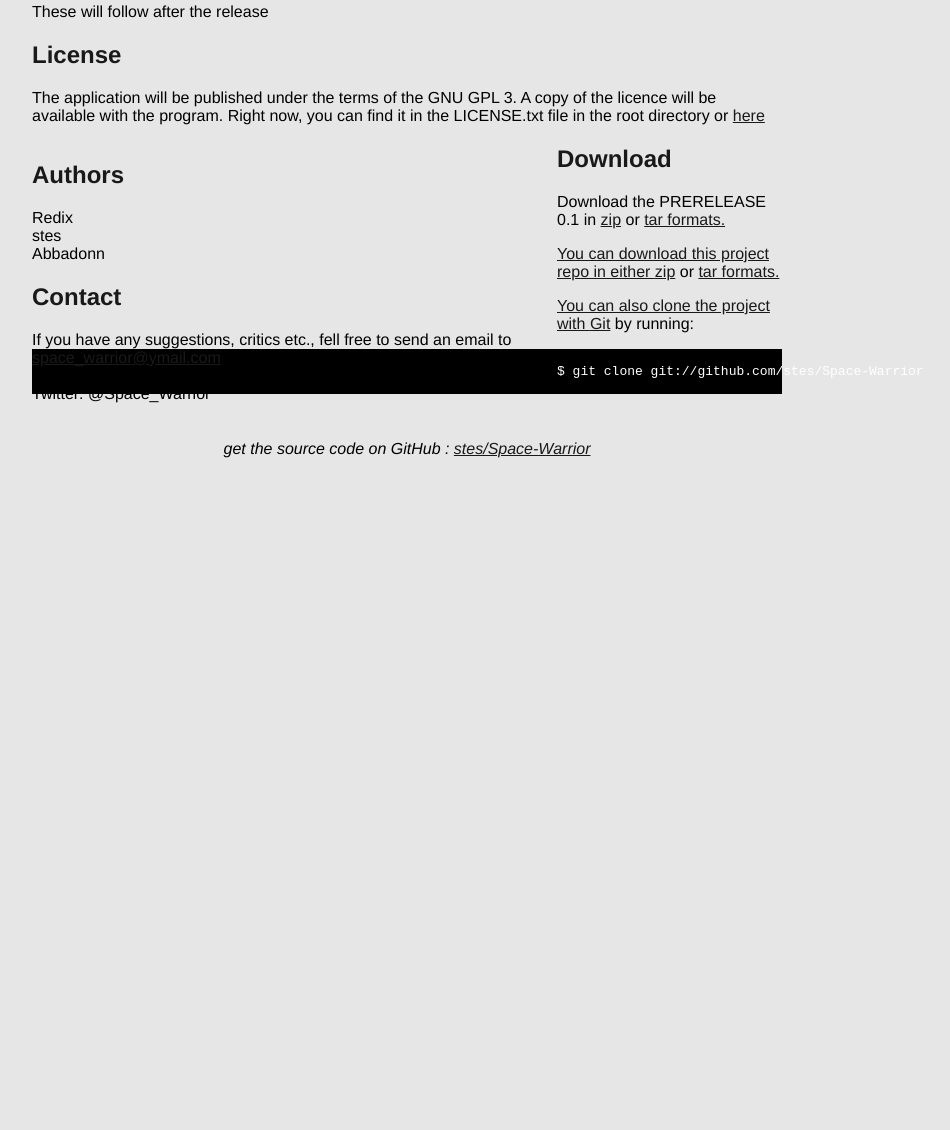
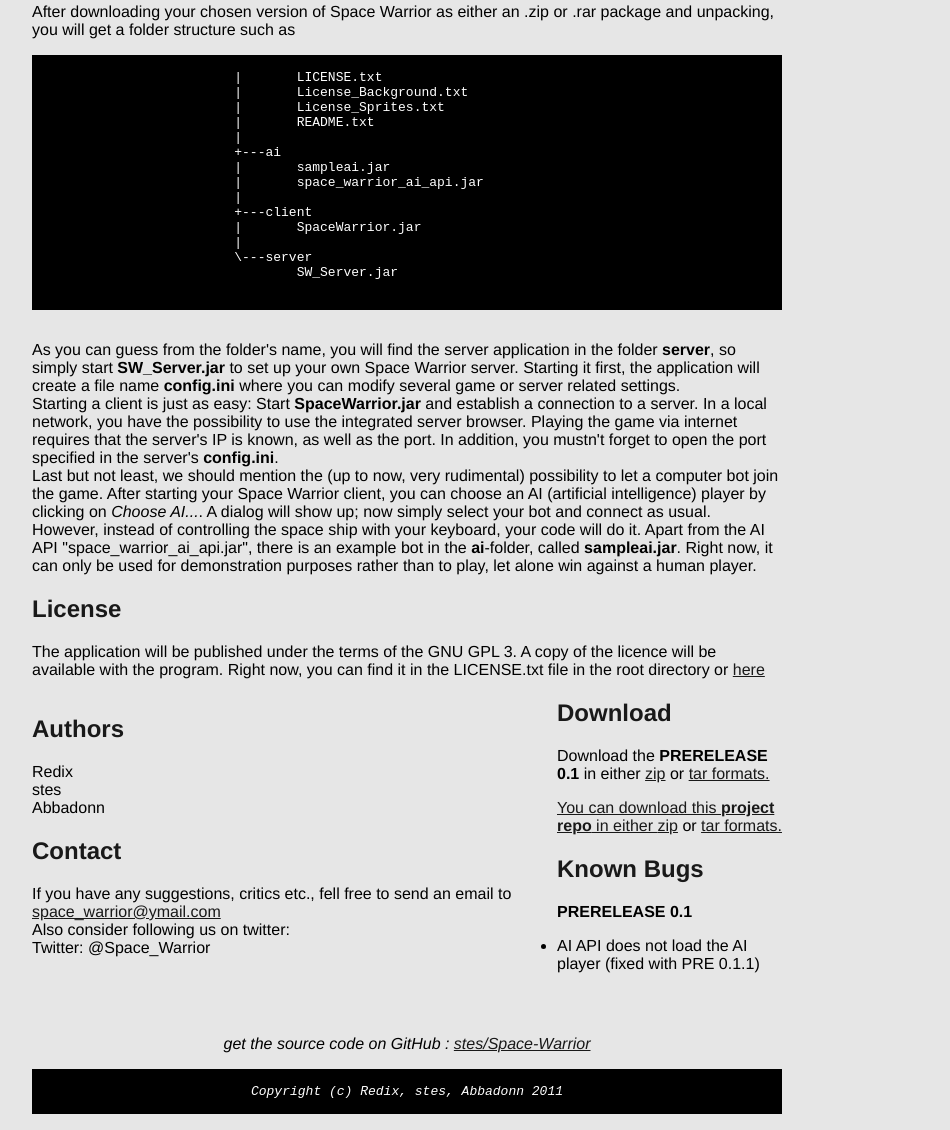
Before and after one commit to stes/Space-Warrior, a plain HTML site: page index.html in a window 1280 px wide. Shown: the part 773-1903 px from the top of the page, without its empty margins (233-1183 px from the left). Before the commit the page ends 1239 px from the top, so only its background shows below. Drawn offline with Linux system fonts and the light colour scheme; a script that the page names is missing.

Commit message:
updated install instructions and known bugs

```diff
--- a/index.html
+++ b/index.html
@@ -36,14 +36,14 @@
 
 		<div class="content">
 			<div class="download">
-				<a href="https://github.com/stes/Space-Warrior/zipball/master">
+				<a href="https://github.com/downloads/stes/Space-Warrior/SpaceWarrior_0_1.zip">
 				<img border="0" width="90" src="https://github.com/images/modules/download/zip.png"></a>
-				<a href="https://github.com/stes/Space-Warrior/tarball/master">
-				<img border="0" width="90" src="https://github.com/images/modules/download/tar.png"></a>
+				<!--<a href="https://github.com/stes/Space-Warrior/tarball/master">
+				<img border="0" width="90" src="https://github.com/images/modules/download/tar.png"></a>-->
 			</div>
 
 			<h1><a href="https://github.com/stes/Space-Warrior">Space Warrior</a>
-			<span class="small">by <a href="https://github.com/Redix">Redix</a>, <a href="https://github.com/stes">stes</a> and <a href="https://github.com/Abbadonn">Abbadonn</a></span></h1>
+			<span class="small"><br/>by <a href="https://github.com/Redix">Redix</a>, <a href="https://github.com/stes">stes</a> and <a href="https://github.com/Abbadonn">Abbadonn</a></span></h1>
 
 			<div class="description">
 			An open source multiplayer shooter
@@ -72,7 +72,33 @@
 
 
 			<h2>Install Instructions</h2>
-			<p>These will follow after the release</p>
+			<p>After downloading your chosen version of Space Warrior as either an .zip or .rar package and unpacking, you will get a folder structure such as<br/>
+			<pre>
+			|	LICENSE.txt
+			|	License_Background.txt
+			|	License_Sprites.txt
+			|	README.txt
+			|
+			+---ai
+			|	sampleai.jar
+			|	space_warrior_ai_api.jar
+			|
+			+---client
+			|	SpaceWarrior.jar
+			|
+			\---server
+				SW_Server.jar
+			</pre><br/>
+			As you can guess from the folder's name, you will find the server application in the folder <b>server</b>, so simply start <b>SW_Server.jar</b> to set up your own
+			Space Warrior server. Starting it first, the application will create a file name <b>config.ini</b> where you can modify several game or server related settings.<br/>
+			Starting a client is just as easy: Start <b>SpaceWarrior.jar</b> and establish a connection to a server. In a local network, you have the possibility to use the
+			integrated server browser. Playing the game via internet requires that the server's IP is known, as well as the port. In addition, you mustn't forget to open the
+			port specified in the server's <b>config.ini</b>.<br/>
+			Last but not least, we should mention the (up to now, very rudimental) possibility to let a computer bot join the game. After starting your Space Warrior client, you
+			can choose an AI (artificial intelligence) player by clicking on <i>Choose AI...</i>. A dialog will show up; now simply select your bot and connect as usual. However,
+			instead of controlling the space ship with your keyboard, your code will do it. Apart from the AI API "space_warrior_ai_api.jar", there is an example bot in the
+			<b>ai</b>-folder, called <b>sampleai.jar</b>. Right now, it can only be used for demonstration purposes rather than to play, let alone win against a human player.
+			</p>
 
 
 
@@ -133,23 +159,29 @@
 			</div>
 			<h2>Download</h2>
 			<p>
-			Download the PRERELEASE 0.1 in
+			Download the <b>PRERELEASE 0.1</b> in either
 			<a href="https://github.com/downloads/stes/Space-Warrior/SpaceWarrior_0_1.zip">zip</a> or
 			<a href="https://github.com/downloads/stes/Space-Warrior/SpaceWarrior_0_1.rar">tar formats.
 			</p>
 			<p>
-			You can download this project repo in either
+			You can download this <b>project repo</b> in either
 			<a href="https://github.com/stes/Space-Warrior/zipball/master">zip</a> or
-			<a href="https://github.com/stes/Space-Warrior/tarball/master">tar formats.
-			</p>
-			<p>You can also clone the project with <a href="http://git-scm.com">Git</a>
-			by running:
-			<pre>$ git clone git://github.com/stes/Space-Warrior</pre>
+			<a href="https://github.com/stes/Space-Warrior/tarball/master">tar formats.</a>
 			</p>
 
+			<h2>Known Bugs</h2>
+			<p>
+			<b>PRERELEASE 0.1</b>
+			<ul>
+				<li>AI API does not load the AI player (fixed with PRE 0.1.1)</li>
+			</ul>
+			</p>
 
 			<div class="footer">
-			get the source code on GitHub : <a href="https://github.com/stes/Space-Warrior">stes/Space-Warrior</a>
+			<p>get the source code on GitHub : <a href="https://github.com/stes/Space-Warrior">stes/Space-Warrior</a></p>
+			<p>
+				<pre>Copyright (c) Redix, stes, Abbadonn 2011</pre>
+			</p>
 			</div>
 		</div>
 	</div>
```
